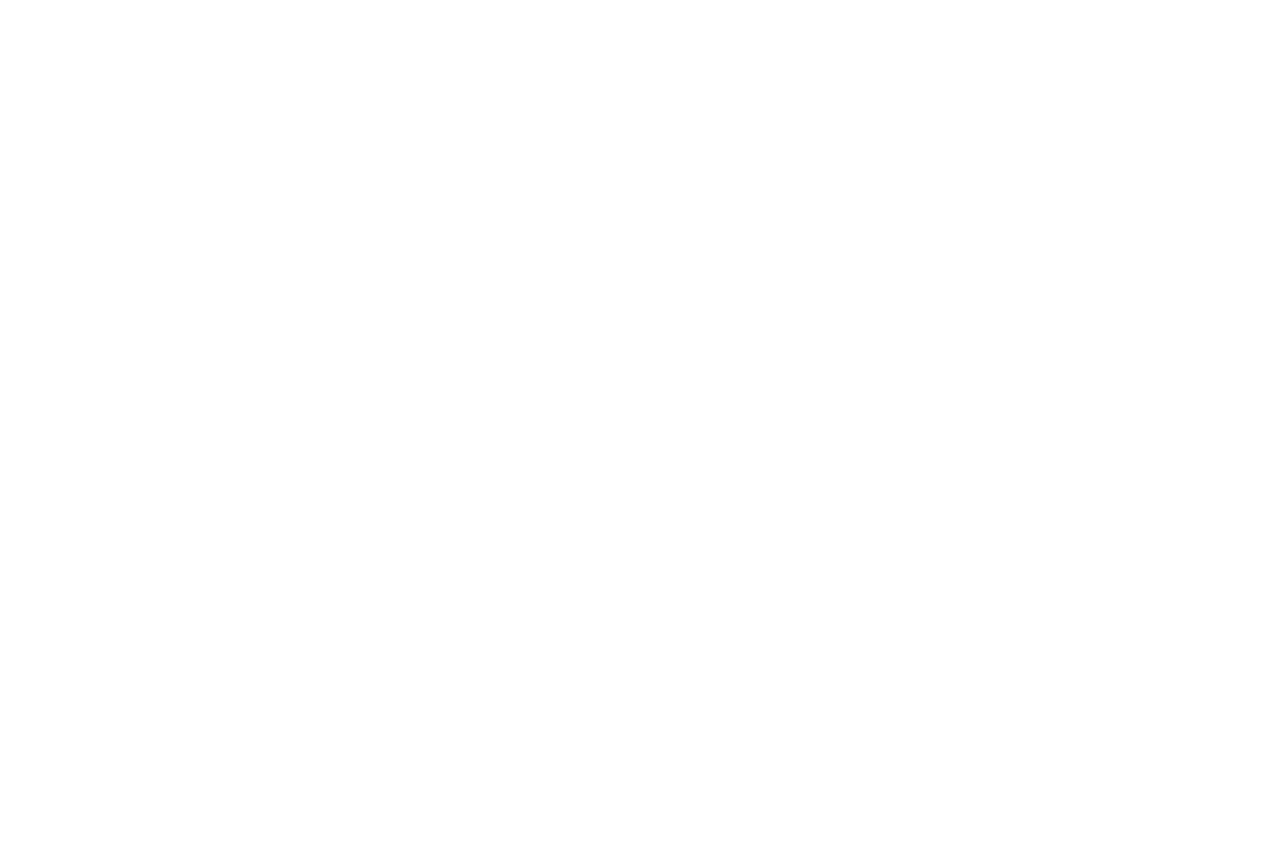
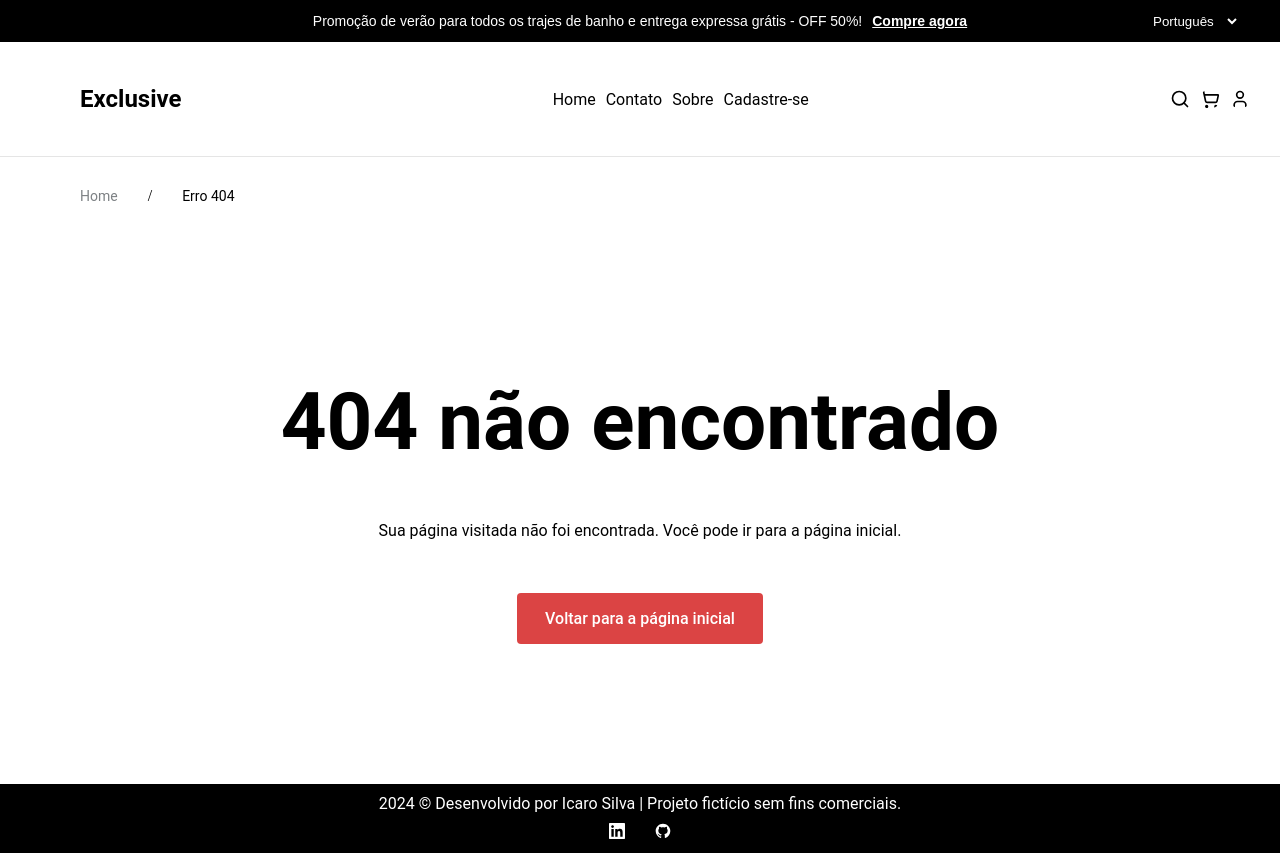
Before and after one commit to Icsilva01/ecommerce-icaro, a React (Vite) app: page /error404 in a window 1280 px wide. Before the commit this address had no page. Before the commit the page ends 800 px from the top, so only its background shows below. Built offline with nearby package versions, Linux system fonts and the light colour scheme; the HTML template or start-up script is replaced by a standard one.

Commit message:
feat: error page

```diff
--- a/src/Routes/index.tsx
+++ b/src/Routes/index.tsx
@@ -1,5 +1,5 @@
 import { Route, Routes } from "react-router-dom";
-import { About, Contact, ForgetPassword, Home, Login, SignUp } from "../presentation";
+import { About, Contact, ForgetPassword, Home, Login, SignUp, Error } from "../presentation";
 
 export const Router = () => {
   // const { token } = useAuth();
@@ -12,6 +12,7 @@ export const Router = () => {
       <Route path={"/login"} element={<Login />} />
       <Route path={"/contact"} element={<Contact />} />
       <Route path={"/about"} element={<About />} />
+      <Route path={"/error404"} element={<Error />} />
 
       {/* <Route path="/*" element={token ? <PrivateRoutes /> : <Login/>} /> */}
     </Routes>
--- a/src/i18n/locales/en.json
+++ b/src/i18n/locales/en.json
@@ -9,6 +9,8 @@
     "MENU.ABOUT": "About",
     "MENU.CONTACT": "Contact",
     "MENU.SIGNUP": "Sign Up",
+    "MENU.ERROR.404": "404 Error",
+    "MENU.ERROR.500": "500 Error",
 
     "CONTACT.PHONE": "Call To Us",
     "CONTACT.EMAIL": "E-mail",
@@ -24,13 +26,17 @@
     "ABOUT.CLIENTS": "Customers active our site",
     "ABOUT.ANUAL": "Anual gross sale in our site",
 
+    "ERROR.404.TITLE": "404 Not Found",
+    "ERROR.404.TEXT": "Your visited page not found. You may go home page.",
+
     "PLACEHOLDER.EMAIL": "Email",
     "PLACEHOLDER.PASSWORD": "Password",
     "PLACEHOLDER.NAME": "Name",
     "PLACEHOLDER.PHONE": "Phone",
     "PLACEHOLDER.MESSAGE": "Message",
 
-    "BUTTON.CONTACT": "Send message"
+    "BUTTON.CONTACT": "Send message",
+    "BUTTON.BACK.HOME": "Back to home page"
 
   }
 }
--- a/src/i18n/locales/ptBr.json
+++ b/src/i18n/locales/ptBr.json
@@ -9,6 +9,8 @@
     "MENU.ABOUT": "Sobre",
     "MENU.CONTACT": "Contato",
     "MENU.SIGNUP": "Cadastre-se",
+    "MENU.ERROR.404": "Erro 404",
+    "MENU.ERROR.500": "Erro 500",
 
     "CONTACT.PHONE": "Telefone",
     "CONTACT.PHONE.AVAILABLE": "Estamos disponíveis 24 horas por dia, 7 dias por semana.",
@@ -26,12 +28,16 @@
     "ABOUT.CLIENTS": "Clientes acessando nosso site",
     "ABOUT.ANUAL": "Venda bruta anual em nosso site",
 
+    "ERROR.404.TITLE": "404 não encontrado",
+    "ERROR.404.TEXT": "Sua página visitada não foi encontrada. Você pode ir para a página inicial.",
+
     "PLACEHOLDER.EMAIL": "Email",
     "PLACEHOLDER.PASSWORD": "Senha",
     "PLACEHOLDER.NAME": "Nome",
     "PLACEHOLDER.PHONE": "Telefone",
     "PLACEHOLDER.MESSAGE": "Mensagem",
 
-    "BUTTON.CONTACT": "Enviar mensagem"
+    "BUTTON.CONTACT": "Enviar mensagem",
+    "BUTTON.BACK.HOME": "Voltar para a página inicial"
   }
 }
--- a/src/presentation/components/sidebar/sidebar.tsx
+++ b/src/presentation/components/sidebar/sidebar.tsx
@@ -1,3 +1,4 @@
+import { useNavigate } from "react-router-dom";
 import styled from "styled-components";
 
 const SidebarContainer = styled.div`
@@ -23,8 +24,9 @@ const Accordion = styled.div`
 
 
 export const Sidebar = () => {
+  const navigate = useNavigate();
   return (
-    <SidebarContainer>
+    <SidebarContainer onClick={() => navigate('/error404')}>
       {['Woman’s Fashion', 'Men’s Fashion', 'Electronics', 'Home & Lifestyle', 'Medicine', 'Sports'].map((sidebar, index) => (
         <div key={index}>
           <Accordion>
--- /dev/null
+++ b/src/presentation/error/error.tsx
@@ -0,0 +1,69 @@
+import styled from "styled-components";
+import { Button, Footer, Header, TopHeader } from "../components";
+import { useNavigate } from "react-router-dom";
+import { t } from "i18next";
+
+const Stack = styled.form`
+  display: flex;
+  flex-direction: column;
+  height: 100vh;
+`;
+
+const Box = styled.div`
+  display: flex;
+  align-items: center;
+  padding: 30px 80px;
+  gap: 30px;
+`;
+const TextNavigation = styled.p`
+  font-size: 14px;
+  font-weight: 400;
+  color: #7d8184;
+  font-family: "Roboto", sans-serif;
+  cursor: pointer;
+`;
+
+const TitleText = styled.h1`
+  font-size: 80px;
+  font-weight: 600;
+  font-family: "Roboto", sans-serif;
+`;
+
+const Text = styled.p`
+  font-size: 16px;
+  font-weight: 400;
+  color: #000000;
+  font-family: "Roboto", sans-serif;
+  line-height: 24px;
+`;
+
+export const Error = () => {
+  const navigate = useNavigate();
+
+  const handleSubmit = (event: React.FormEvent<HTMLFormElement>) => {
+    event.preventDefault();
+    navigate("/");
+  }
+
+  return (
+    <Stack onSubmit={handleSubmit}>
+      <TopHeader />
+      <Header />
+      <Box>
+        <TextNavigation onClick={() => navigate("/")}>
+          {t("MENU.HOME")}
+        </TextNavigation>
+        /{" "}
+        <TextNavigation style={{ color: "#000000", cursor: "auto" }}>
+          {t("MENU.ERROR.404")}
+        </TextNavigation>
+      </Box>
+      <Box style={{ flexDirection: "column", padding: "139.8px 0", gap:"50px" }}>
+        <TitleText>{t("ERROR.404.TITLE")}</TitleText>
+        <Text>{t("ERROR.404.TEXT")}</Text>
+        <Button>{t("BUTTON.BACK.HOME")}</Button>
+      </Box>
+      <Footer />
+    </Stack>
+  );
+};
--- a/src/presentation/index.tsx
+++ b/src/presentation/index.tsx
@@ -4,3 +4,4 @@ export * from './signup/signup'
 export * from './home/home'
 export * from './contact/contact'
 export * from './about/about'
+export * from './error/error'
```
